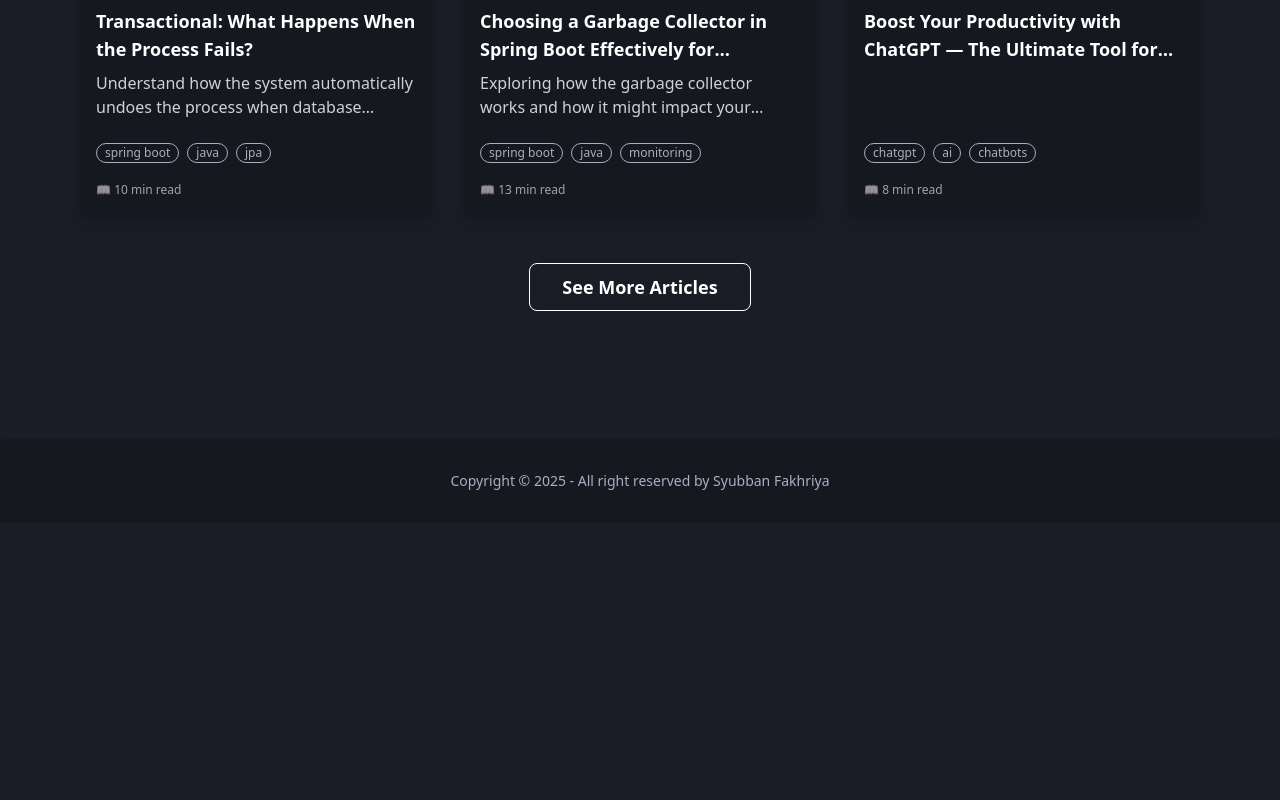
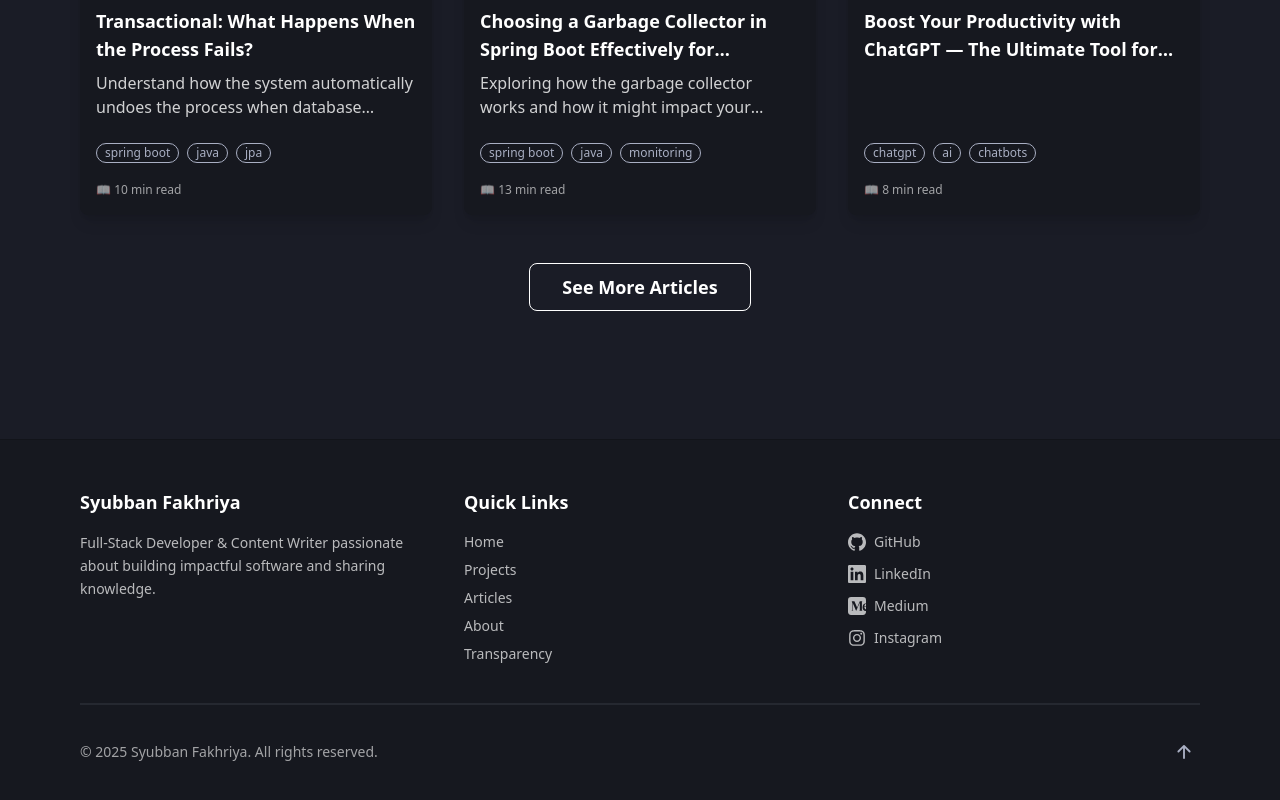
Before and after one commit to HellBus1/personal-portfolio, a React (Vite) app: page / in a window 1280 px wide. Shown: the part 1981-2781 px from the top of the page. Before the commit the page ends 2504 px from the top, so only its background shows below. Built offline with nearby package versions, Linux system fonts and the light colour scheme.

Commit message:
feat: Enhance site discoverability with sitemap, robots.txt, and comprehensive SEO meta tags, alongside a redesigned footer.

```diff
--- a/index.html
+++ b/index.html
@@ -1,5 +1,6 @@
 <!doctype html>
 <html lang="en">
+
 <head>
   <meta charset="UTF-8" />
   <!-- Favicon - Multiple formats for better browser support -->
@@ -9,29 +10,93 @@
   <link rel="apple-touch-icon" sizes="180x180" href="/apple-touch-icon.png" />
   <link rel="manifest" href="/site.webmanifest" />
   <meta name="viewport" content="width=device-width, initial-scale=1.0" />
+  <meta name="theme-color" content="#570df8" />
 
-
-    <!-- SEO Improvements -->
-    <title>Syubban Fakhriya — Developer & Writer (Java, Spring Boot, React, Mobile)</title>
-    <meta name="description" content="Developer and writer passionate about building impactful software and sharing knowledge. Specializing in Java, Spring Boot, React, and digital transformation." />
+  <!-- SEO Meta Tags -->
+  <title>Syubban Fakhriya — Full-Stack Developer & Content Writer</title>
+  <meta name="description"
+    content="Full-Stack Developer & Content Writer passionate about building impactful software and sharing knowledge. Specializing in Java, Spring Boot, React, Flutter, and digital transformation." />
   <meta name="author" content="Syubban Fakhriya" />
+  <meta name="keywords"
+    content="Syubban Fakhriya, Full-Stack Developer, Software Engineer, Java, Spring Boot, React, Flutter, Kotlin, Content Writer, Web Development, Mobile Development" />
 
   <!-- Open Graph for social sharing -->
-    <meta property="og:title" content="Syubban Fakhriya - Developer & Writer" />
-    <meta property="og:description" content="Developer and writer focused on Java, Spring Boot, React, and sharing insights on software engineering and digital transformation." />
-    <meta property="og:image" content="/assets/web_icon.svg" />
+  <meta property="og:title" content="Syubban Fakhriya — Full-Stack Developer & Content Writer" />
+  <meta property="og:description"
+    content="Full-Stack Developer & Content Writer passionate about building impactful software and sharing knowledge. Specializing in Java, Spring Boot, React, and Flutter." />
+  <meta property="og:image" content="https://mattrmost.com/avatar.jpg" />
   <meta property="og:url" content="https://mattrmost.com/" />
   <meta property="og:type" content="website" />
-    <meta property="og:site_name" content="mattrmost" />
+  <meta property="og:site_name" content="Syubban Fakhriya Portfolio" />
   <meta property="og:locale" content="en_US" />
+
+  <!-- Twitter Card -->
+  <meta name="twitter:card" content="summary_large_image" />
+  <meta name="twitter:title" content="Syubban Fakhriya — Full-Stack Developer & Content Writer" />
+  <meta name="twitter:description"
+    content="Full-Stack Developer & Content Writer passionate about building impactful software and sharing knowledge." />
+  <meta name="twitter:image" content="https://mattrmost.com/avatar.jpg" />
+  <meta name="twitter:creator" content="@mattrmost" />
 
   <!-- Canonical URL -->
   <link rel="canonical" href="https://mattrmost.com/" />
   <link rel="alternate" hreflang="en" href="https://mattrmost.com/" />
   <link rel="alternate" hreflang="x-default" href="https://mattrmost.com/" />
+
+  <!-- Structured Data - Person Schema -->
+  <script type="application/ld+json">
+      {
+        "@context": "https://schema.org",
+        "@type": "Person",
+        "name": "Syubban Fakhriya",
+        "url": "https://mattrmost.com",
+        "image": "https://mattrmost.com/avatar.jpg",
+        "jobTitle": "Software Engineer",
+        "worksFor": {
+          "@type": "Organization",
+          "name": "PT. SMBC Indonesia"
+        },
+        "description": "Full-Stack Developer & Content Writer passionate about building impactful software and sharing knowledge.",
+        "sameAs": [
+          "https://github.com/HellBus1",
+          "https://linkedin.com/in/syubban",
+          "https://medium.com/@fakrii",
+          "https://instagram.com/mattr.most"
+        ],
+        "knowsAbout": [
+          "Java",
+          "Spring Boot",
+          "React",
+          "TypeScript",
+          "Flutter",
+          "Kotlin",
+          "Software Engineering",
+          "Web Development",
+          "Mobile Development"
+        ]
+      }
+    </script>
+
+  <!-- Structured Data - WebSite Schema -->
+  <script type="application/ld+json">
+      {
+        "@context": "https://schema.org",
+        "@type": "WebSite",
+        "name": "Syubban Fakhriya Portfolio",
+        "url": "https://mattrmost.com",
+        "description": "Portfolio and blog of Syubban Fakhriya, a Full-Stack Developer and Content Writer",
+        "author": {
+          "@type": "Person",
+          "name": "Syubban Fakhriya"
+        },
+        "inLanguage": "en-US"
+      }
+    </script>
 </head>
+
 <body>
   <div id="root"></div>
   <script type="module" src="/src/main.tsx"></script>
 </body>
+
 </html>
--- a/src/components/Footer/Footer.tsx
+++ b/src/components/Footer/Footer.tsx
@@ -1,11 +1,127 @@
+import { Link } from 'react-router-dom'
+import { SiGithub, SiLinkedin, SiMedium } from 'react-icons/si'
+import { FaInstagram } from 'react-icons/fa'
+import { IoArrowUp } from 'react-icons/io5'
+
 const Footer = () => {
+  const scrollToTop = () => {
+    window.scrollTo({ top: 0, behavior: 'smooth' })
+  }
+
+  const currentYear = new Date().getFullYear()
+
   return (
-    <footer className='footer footer-horizontal footer-center bg-base-200 text-base-content rounded py-8'>
-      <div className='flex w-full flex-col'>
-        <div className='card rounded-box grid place-items-center'>
-          <aside>
-            <p>Copyright © {new Date().getFullYear()} - All right reserved by Syubban Fakhriya</p>
-          </aside>
+    <footer className='w-full bg-base-200 border-t border-base-300'>
+      <div className='px-8 md:px-12 lg:px-20 py-12'>
+        {/* Main Footer Content */}
+        <div className='grid grid-cols-1 md:grid-cols-3 gap-8 mb-8 max-w-6xl mx-auto'>
+          {/* About Section */}
+          <div className='space-y-4'>
+            <h3 className='text-lg font-bold text-neutral-content'>Syubban Fakhriya</h3>
+            <p className='text-sm text-neutral-content/70 leading-relaxed'>
+              Full-Stack Developer & Content Writer passionate about building impactful software and
+              sharing knowledge.
+            </p>
+          </div>
+
+          {/* Quick Links */}
+          <div className='space-y-4'>
+            <h3 className='text-lg font-bold text-neutral-content'>Quick Links</h3>
+            <nav className='flex flex-col space-y-2'>
+              <Link
+                to='/'
+                className='text-sm text-neutral-content/70 hover:text-primary transition'
+              >
+                Home
+              </Link>
+              <Link
+                to='/projects'
+                className='text-sm text-neutral-content/70 hover:text-primary transition'
+              >
+                Projects
+              </Link>
+              <Link
+                to='/articles'
+                className='text-sm text-neutral-content/70 hover:text-primary transition'
+              >
+                Articles
+              </Link>
+              <Link
+                to='/about'
+                className='text-sm text-neutral-content/70 hover:text-primary transition'
+              >
+                About
+              </Link>
+              <Link
+                to='/transparency'
+                className='text-sm text-neutral-content/70 hover:text-primary transition'
+              >
+                Transparency
+              </Link>
+            </nav>
+          </div>
+
+          {/* Social Media */}
+          <div className='space-y-4'>
+            <h3 className='text-lg font-bold text-neutral-content'>Connect</h3>
+            <div className='flex flex-col space-y-3'>
+              <a
+                href='https://github.com/HellBus1'
+                target='_blank'
+                rel='noopener noreferrer'
+                className='flex items-center gap-2 text-sm text-neutral-content/70 hover:text-primary transition'
+              >
+                <SiGithub size={18} />
+                <span>GitHub</span>
+              </a>
+              <a
+                href='https://linkedin.com/in/syubban'
+                target='_blank'
+                rel='noopener noreferrer'
+                className='flex items-center gap-2 text-sm text-neutral-content/70 hover:text-primary transition'
+              >
+                <SiLinkedin size={18} />
+                <span>LinkedIn</span>
+              </a>
+              <a
+                href='https://medium.com/@fakrii'
+                target='_blank'
+                rel='noopener noreferrer'
+                className='flex items-center gap-2 text-sm text-neutral-content/70 hover:text-primary transition'
+              >
+                <SiMedium size={18} />
+                <span>Medium</span>
+              </a>
+              <a
+                href='https://instagram.com/mattr.most'
+                target='_blank'
+                rel='noopener noreferrer'
+                className='flex items-center gap-2 text-sm text-neutral-content/70 hover:text-primary transition'
+              >
+                <FaInstagram size={18} />
+                <span>Instagram</span>
+              </a>
+            </div>
+          </div>
+        </div>
+
+        {/* Divider */}
+        <div className='divider my-6 max-w-6xl mx-auto'></div>
+
+        {/* Bottom Bar */}
+        <div className='flex flex-col md:flex-row justify-between items-center gap-4 max-w-6xl mx-auto'>
+          <p className='text-sm text-neutral-content/60 text-center md:text-left'>
+            © {currentYear} Syubban Fakhriya. All rights reserved.
+          </p>
+
+          {/* Back to Top Button */}
+          <button
+            onClick={scrollToTop}
+            className='btn btn-circle btn-sm btn-ghost'
+            aria-label='Back to top'
+          >
+            <IoArrowUp size={20} />
+          </button>
         </div>
       </div>
     </footer>
```
Also changed, not shown: public/robots.txt (added), 1 other file (tests, documents, lock files or other folders). Lines whose indentation alone changed are shown as unchanged.
